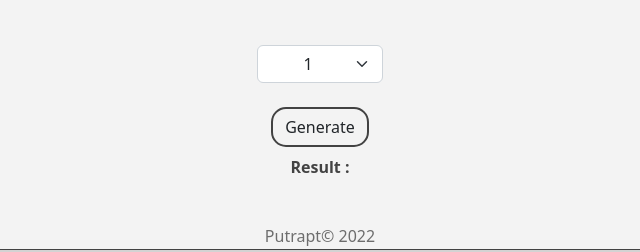
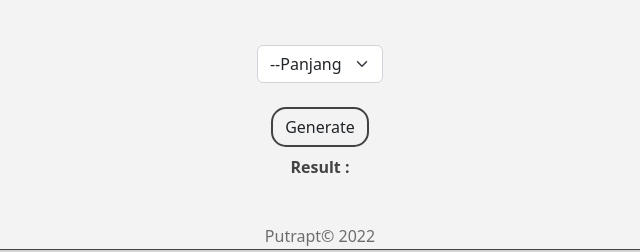
Before and after one commit to MhmmdSyahputra/password-random-generator, a plain HTML site: page index.html in a window 1280 px wide. Shown: the part 266-518 px from the top of the page, 320-960 px from the left. Drawn offline with nearby package versions, Linux system fonts and the light colour scheme.

```diff
--- a/index.html
+++ b/index.html
@@ -50,6 +50,7 @@
                 <div class="form-group  d-flex justify-content-center mb-4 ">
                     <div class="col-md-2">
                         <select class="form-select" name=" panjang" id="panjang">
+                            <option value="" disabled selected>--Panjang</option>
                             <script>
                                 for (let i = 1; i <= 20; i++) {
                                     document.write("<option class='text-center' id='optionv' value=" + i + ">" + i + "</option>")
```
